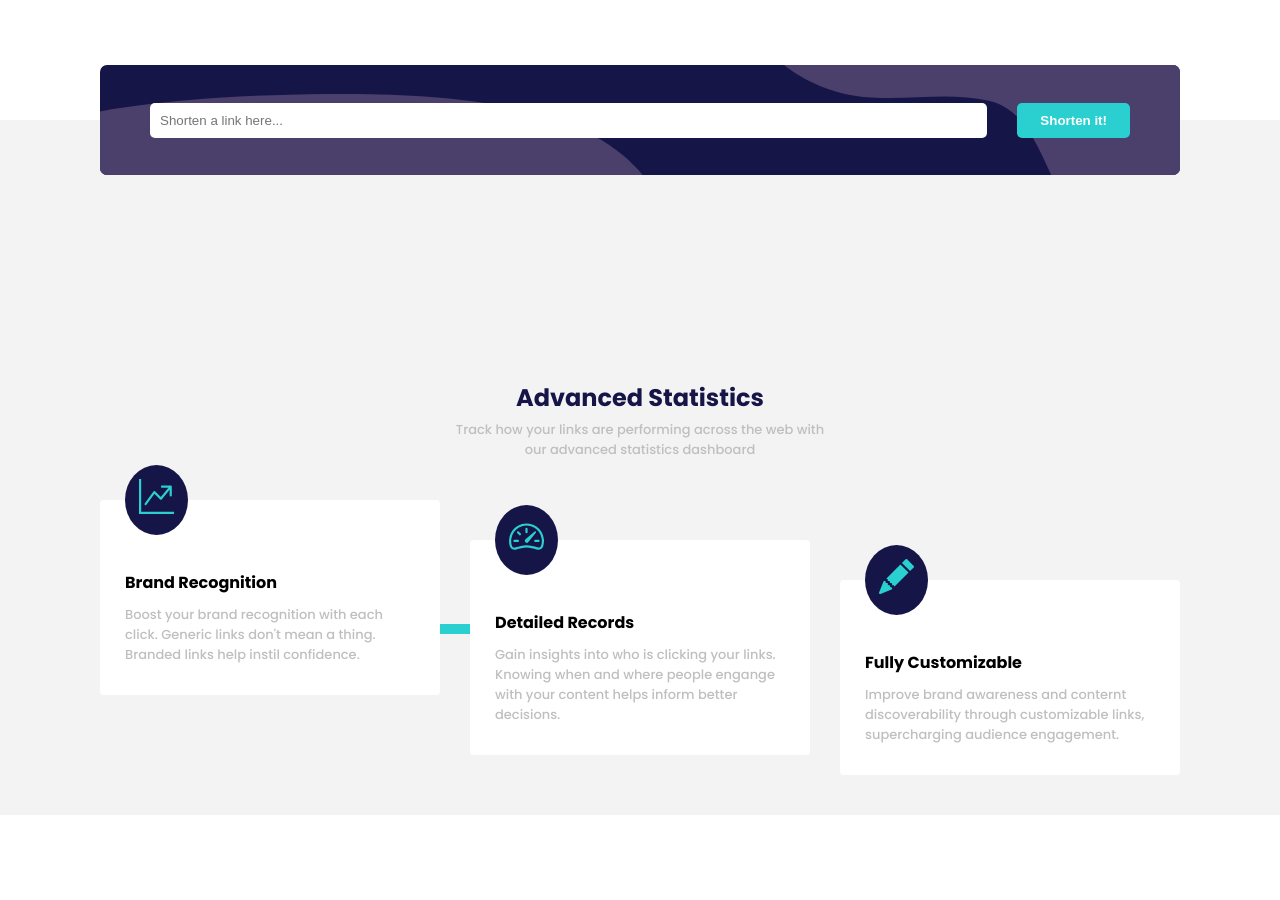
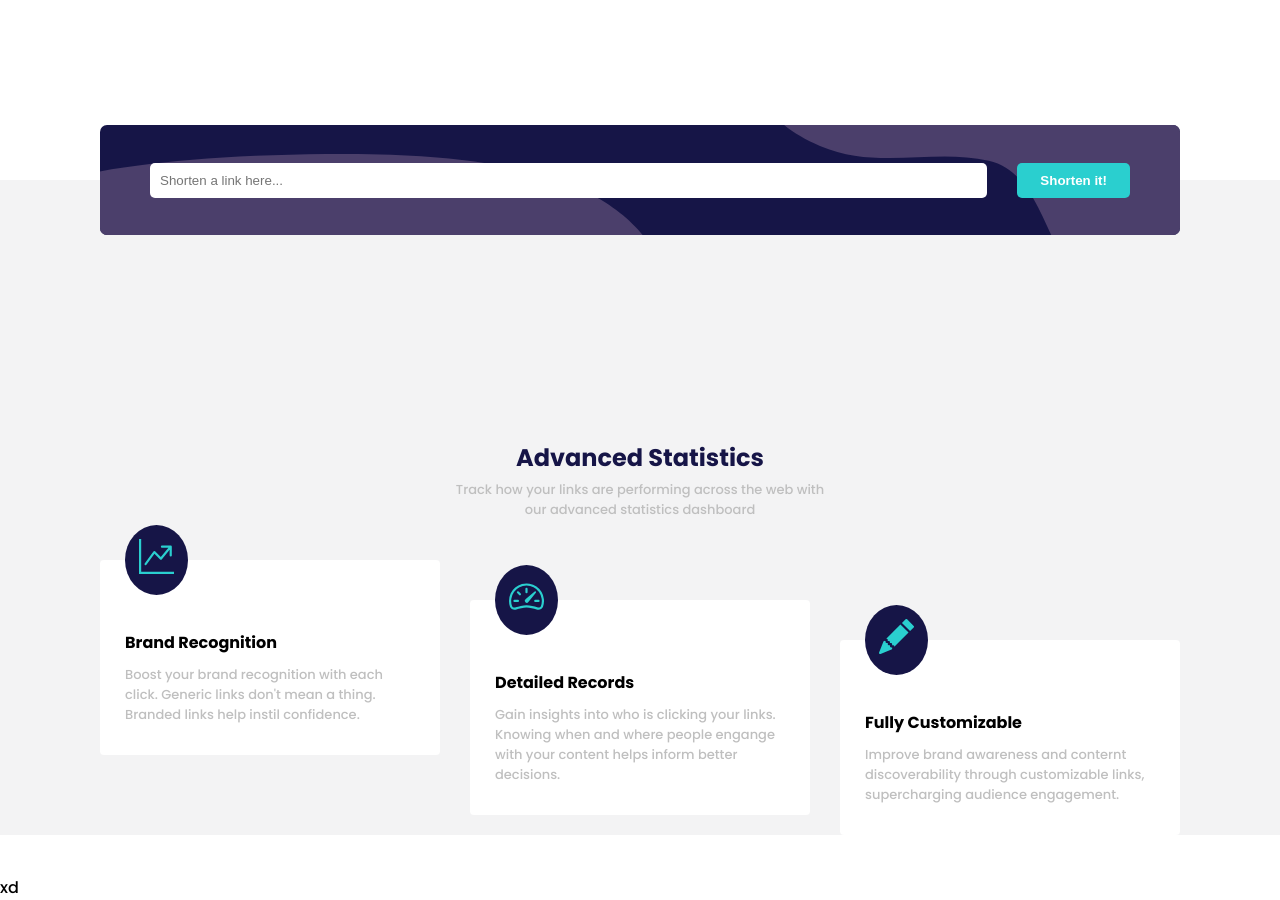
Before and after one commit to SaanCaba/fmentor-folder, a React (Vite) app in the folder url-shortening-api-master/react-app/: page / in a window 1280 px wide. Shown: the part 600-1500 px from the top of the page. Before the commit the page ends 1415 px from the top, so only its background shows below. Built offline with nearby package versions, Linux system fonts and the light colour scheme.

Commit message:
fix layout

```diff
--- a/url-shortening-api-master/react-app/src/App.tsx
+++ b/url-shortening-api-master/react-app/src/App.tsx
@@ -1,4 +1,5 @@
 import './App.css';
+import Boost from './components/Boost';
 import GetStarted from './components/GetStarted';
 import Layout from './components/Layout';
 import LinkShortener from './components/LinkShortener';
@@ -7,14 +8,15 @@ import Statistics from './components/Statistics';
 
 function App() {
   return (
-    <Layout>
+    <>
       <NavBar />
       <main>
         <GetStarted />
         <LinkShortener />
         <Statistics />
+        <Boost />
       </main>
-    </Layout>
+    </>
   );
 }
 
--- /dev/null
+++ b/url-shortening-api-master/react-app/src/components/Boost/index.module.css
@@ -0,0 +1,4 @@
+.boostSection {
+  position: relative;
+  width: 100%;
+}
--- /dev/null
+++ b/url-shortening-api-master/react-app/src/components/Boost/index.tsx
@@ -0,0 +1,12 @@
+import styles from './index.module.css';
+
+function Boost() {
+  return (
+    <section className={styles.boostSection}>
+      <div className={styles.bgCustom}></div>
+      xd
+    </section>
+  );
+}
+
+export default Boost;
--- a/url-shortening-api-master/react-app/src/components/GetStarted/index.tsx
+++ b/url-shortening-api-master/react-app/src/components/GetStarted/index.tsx
@@ -3,9 +3,11 @@ import React from 'react';
 import styles from './index.module.css';
 import GetStartedSvg from './GetStartedSvg';
 import GetStartedButton from '../Helpers/GetStartedButton';
+import Layout from '../Layout';
 
 function GetStarted() {
   return (
+    <Layout>
       <section className={styles.getStartedSection}>
         <div className={styles.infoContainer}>
           <h1 className={styles.title}>More than just shorter links</h1>
@@ -19,6 +21,7 @@ function GetStarted() {
           <GetStartedSvg />
         </div>
       </section>
+    </Layout>
   );
 }
 
--- a/url-shortening-api-master/react-app/src/components/LinkShortener/index.tsx
+++ b/url-shortening-api-master/react-app/src/components/LinkShortener/index.tsx
@@ -6,6 +6,7 @@ import AllLinks from './AllLinks';
 import { ErrorTypes, SuccessShortened } from '../../types';
 import { shortenText } from './utils/shortenText';
 import Loading from '../Loading';
+import Layout from '../Layout';
 
 export interface Links {
   original: string;
@@ -44,6 +45,7 @@ function LinkShortener() {
     }
   };
   return (
+    <Layout>
       <section className={styles.linkShortenerSection}>
         <div className={styles.linkShortenerBgImage}>
           <div className={styles.customBg}></div>
@@ -62,6 +64,7 @@ function LinkShortener() {
         </div>
         <AllLinks links={allLinks} />
       </section>
+    </Layout>
   );
 }
 
--- a/url-shortening-api-master/react-app/src/components/NavBar/index.tsx
+++ b/url-shortening-api-master/react-app/src/components/NavBar/index.tsx
@@ -1,11 +1,14 @@
+import Layout from '../Layout';
 import DesktopMenu from './Desktop';
 import MobileMenu from './Mobile';
 
 function NavBar() {
   return (
     <header>
-      <DesktopMenu />
-      <MobileMenu />
+      <Layout>
+        <DesktopMenu />
+        <MobileMenu />
+      </Layout>
     </header>
   );
 }
--- a/url-shortening-api-master/react-app/src/components/Statistics/index.module.css
+++ b/url-shortening-api-master/react-app/src/components/Statistics/index.module.css
@@ -1,8 +1,6 @@
 .statisticsSection {
   height: min-content;
   width: 100%;
-  left: 0;
-  position: absolute;
   background-color: var(--grayCyan);
   z-index: -1;
 }
```
Lines whose indentation alone changed are shown as unchanged.
